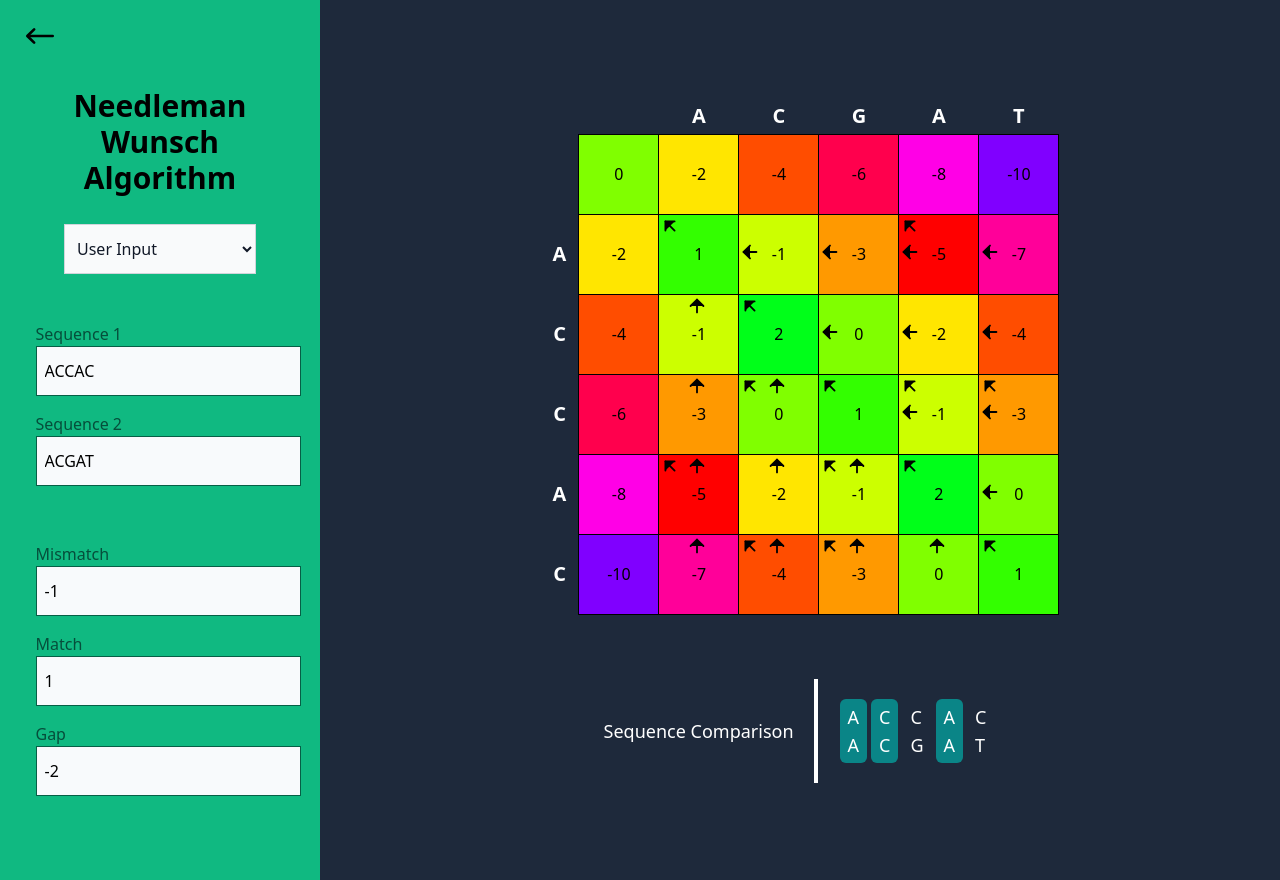
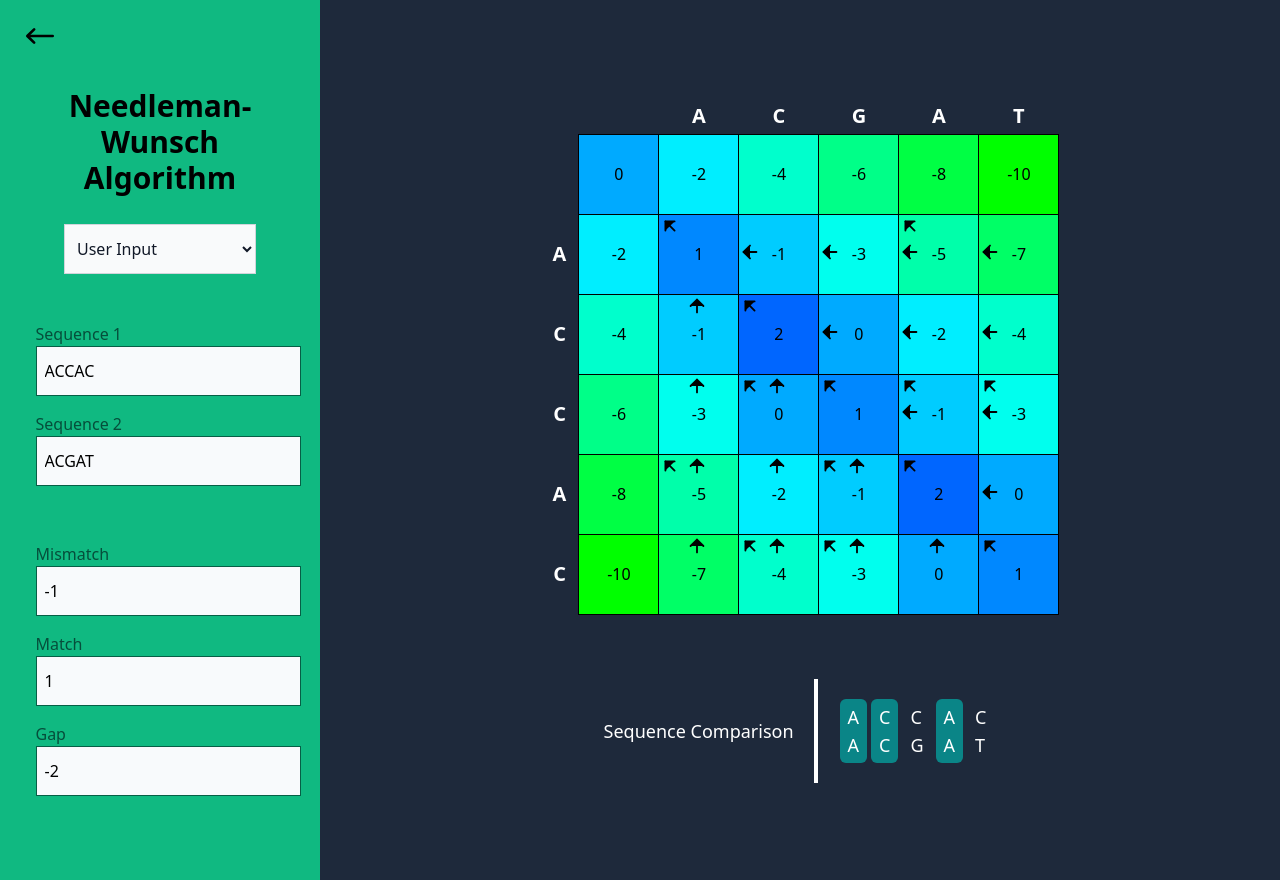
Before and after one commit to ANUSHKALA/sequence_alignment_visualizer, a Next.js app: page /global in a window 1280 px wide. Built offline with nearby package versions, Linux system fonts and the light colour scheme.

Commit message:
fix: color display for smith-waterman

```diff
--- a/components/displayMatrix.js
+++ b/components/displayMatrix.js
@@ -16,7 +16,7 @@ const DisplayMatrix = ({ matrix, sequence1, sequence2 }) => {
     const minScore = -25;
     const maxScore = 25;
     const minHue = 0;
-    const maxHue = 900;
+    const maxHue = 400;
     const normalizedScore = (score - minScore) / (maxScore - minScore);
     const hue = (1 - normalizedScore) * minHue + normalizedScore * maxHue;
     return `hsl(${hue}, 100%, 50%)`;
--- a/pages/global.js
+++ b/pages/global.js
@@ -90,7 +90,7 @@ const Global = () => {
           <div className="h-screen">
             <div className="mx-10 p-2 my-5">
               <div className="text-center font-bold text-3xl">
-                Needleman Wunsch Algorithm
+                Needleman-Wunsch Algorithm
               </div>
             </div>
             <div className="flex flex-wrap justify-center">
```
